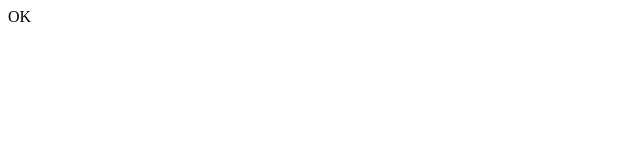
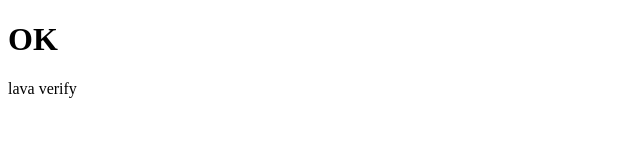
Before and after one commit to igorigorok402-art/igorigorok402-art.github.io, a plain HTML site: page index.html in a window 1280 px wide. Shown: the whole page, without its empty margins (0-640 px from the left). Drawn offline with Linux system fonts and the light colour scheme.

Commit message:
Update index.html

```diff
--- a/index.html
+++ b/index.html
@@ -3,10 +3,11 @@
 <head>
   <meta charset="utf-8" />
   <meta name="viewport" content="width=device-width,initial-scale=1" />
-  <meta name="lava-verify" content="0e5c3b613e1f9a7f" />
-  <title>Test</title>
+  <meta name="lava-verify" content="25bf556aa276fd97" />
+  <title>Verify</title>
 </head>
 <body>
-  OK
+  <h1>OK</h1>
+  <p>lava verify</p>
 </body>
 </html>
```
